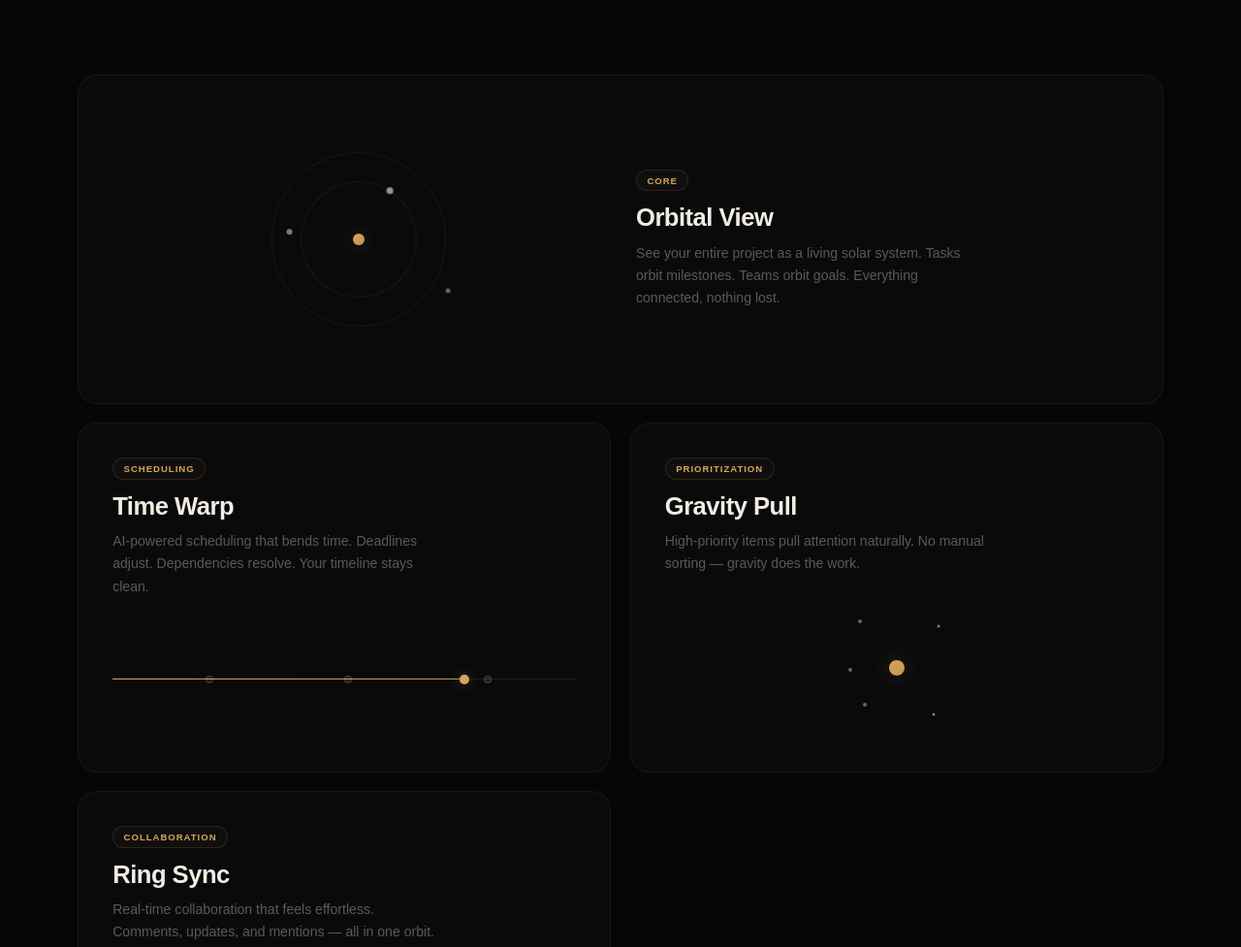
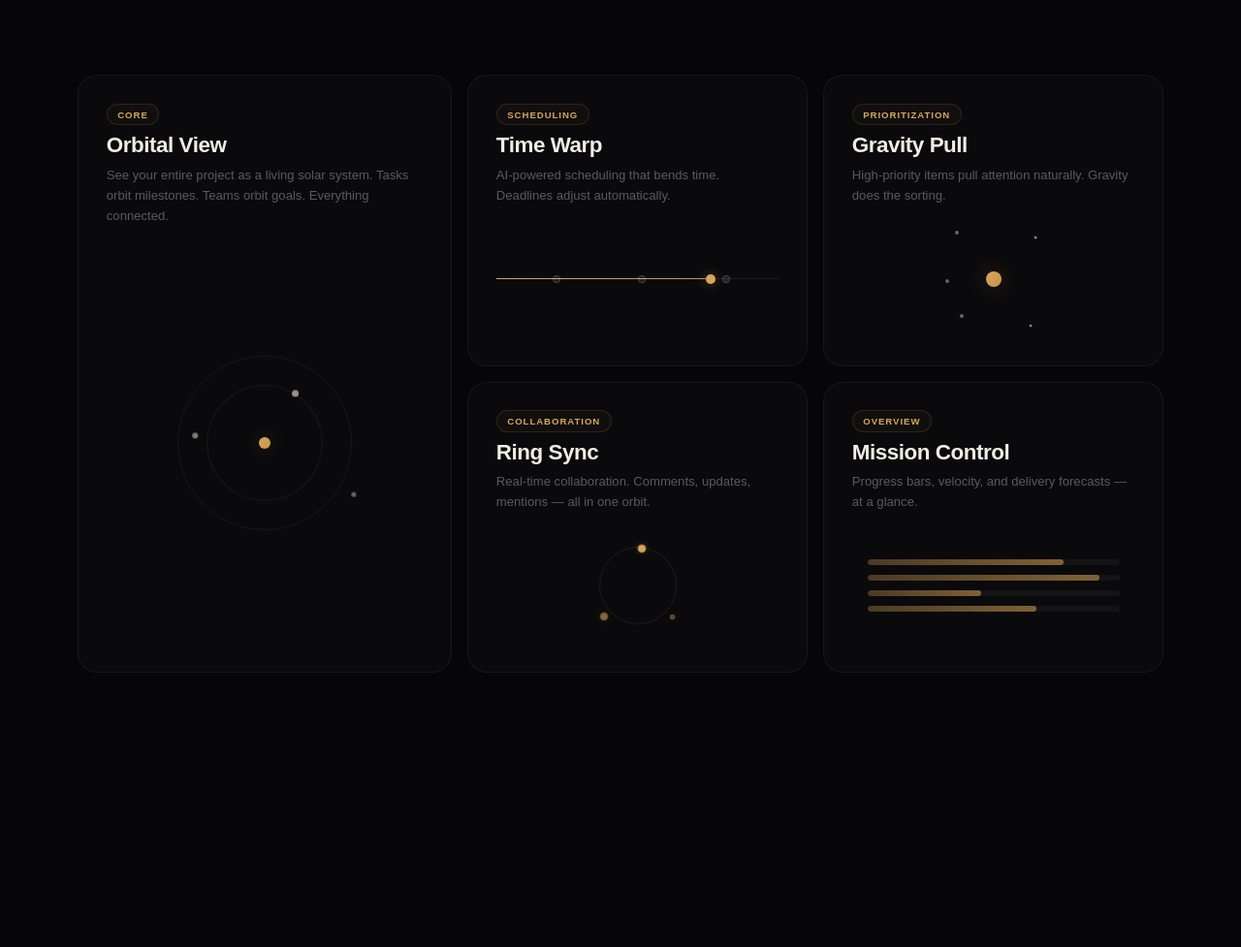
Before and after one commit to Leonxlnx/saturn, a website built with Vite: page index.html in a window 1280 px wide. Shown: the part 1211-2188 px from the top of the page at 97% size. After the commit the page ends 2001 px from the top, so only its background shows below. Built offline with nearby package versions, Linux system fonts and the light colour scheme; a web font is replaced by a local one.

Commit message:
bento: 3-col tight grid, card A tall left with B+C and D+E filling right, compact

```diff
--- a/index.html
+++ b/index.html
@@ -133,11 +133,17 @@
         around.</p>
     </div>
 
-    <!-- Bento grid -->
+    <!-- Bento grid — 3 cols, tight -->
     <div class="bento">
 
-      <!-- Card 1 — LARGE -->
-      <div class="bento-card bento-lg" data-feat>
+      <!-- Card 1 — TALL LEFT (row 1-2, col 1) -->
+      <div class="bento-card bento-a" data-feat>
+        <div class="bc-content">
+          <span class="bc-tag">Core</span>
+          <h3 class="bc-title">Orbital View</h3>
+          <p class="bc-desc">See your entire project as a living solar system. Tasks orbit milestones. Teams orbit
+            goals. Everything connected.</p>
+        </div>
         <div class="bc-visual">
           <div class="bc-orbit-graphic">
             <div class="bc-ring"></div>
@@ -148,21 +154,14 @@
             <div class="bc-sat bc-sat-3"></div>
           </div>
         </div>
-        <div class="bc-content">
-          <span class="bc-tag">Core</span>
-          <h3 class="bc-title">Orbital View</h3>
-          <p class="bc-desc">See your entire project as a living solar system. Tasks orbit milestones. Teams orbit
-            goals. Everything connected, nothing lost.</p>
-        </div>
       </div>
 
-      <!-- Card 2 — MEDIUM -->
-      <div class="bento-card bento-md" data-feat>
+      <!-- Card 2 — TOP RIGHT (row 1, col 2) -->
+      <div class="bento-card bento-b" data-feat>
         <div class="bc-content">
           <span class="bc-tag">Scheduling</span>
           <h3 class="bc-title">Time Warp</h3>
-          <p class="bc-desc">AI-powered scheduling that bends time. Deadlines adjust. Dependencies resolve. Your
-            timeline stays clean.</p>
+          <p class="bc-desc">AI-powered scheduling that bends time. Deadlines adjust automatically.</p>
         </div>
         <div class="bc-visual bc-visual-sm">
           <div class="bc-timeline">
@@ -175,13 +174,12 @@
         </div>
       </div>
 
-      <!-- Card 3 — MEDIUM -->
-      <div class="bento-card bento-md" data-feat>
+      <!-- Card 3 — TOP RIGHT (row 1, col 3) -->
+      <div class="bento-card bento-c" data-feat>
         <div class="bc-content">
           <span class="bc-tag">Prioritization</span>
           <h3 class="bc-title">Gravity Pull</h3>
-          <p class="bc-desc">High-priority items pull attention naturally. No manual sorting — gravity does the work.
-          </p>
+          <p class="bc-desc">High-priority items pull attention naturally. Gravity does the sorting.</p>
         </div>
         <div class="bc-visual bc-visual-sm">
           <div class="bc-gravity">
@@ -195,13 +193,12 @@
         </div>
       </div>
 
-      <!-- Card 4 — MEDIUM -->
-      <div class="bento-card bento-md" data-feat>
+      <!-- Card 4 — BOTTOM (row 2, col 2) -->
+      <div class="bento-card bento-d" data-feat>
         <div class="bc-content">
           <span class="bc-tag">Collaboration</span>
           <h3 class="bc-title">Ring Sync</h3>
-          <p class="bc-desc">Real-time collaboration that feels effortless. Comments, updates, and mentions — all in one
-            orbit.</p>
+          <p class="bc-desc">Real-time collaboration. Comments, updates, mentions — all in one orbit.</p>
         </div>
         <div class="bc-visual bc-visual-sm">
           <div class="bc-sync">
@@ -213,9 +210,14 @@
         </div>
       </div>
 
-      <!-- Card 5 — LARGE -->
-      <div class="bento-card bento-lg" data-feat>
-        <div class="bc-visual">
+      <!-- Card 5 — BOTTOM RIGHT (row 2, col 3) -->
+      <div class="bento-card bento-e" data-feat>
+        <div class="bc-content">
+          <span class="bc-tag">Overview</span>
+          <h3 class="bc-title">Mission Control</h3>
+          <p class="bc-desc">Progress bars, velocity, and delivery forecasts — at a glance.</p>
+        </div>
+        <div class="bc-visual bc-visual-sm">
           <div class="bc-dashboard">
             <div class="bc-dash-row">
               <div class="bc-dash-bar" style="--w: 78%;"></div>
@@ -229,16 +231,7 @@
             <div class="bc-dash-row">
               <div class="bc-dash-bar" style="--w: 67%;"></div>
             </div>
-            <div class="bc-dash-row">
-              <div class="bc-dash-bar" style="--w: 88%;"></div>
-            </div>
           </div>
-        </div>
-        <div class="bc-content">
-          <span class="bc-tag">Overview</span>
-          <h3 class="bc-title">Mission Control</h3>
-          <p class="bc-desc">One dashboard to rule them all. Real-time progress bars, team velocity, and delivery
-            forecasts — at a glance.</p>
         </div>
       </div>
 
--- a/src/style.css
+++ b/src/style.css
@@ -622,11 +622,12 @@ body:hover .aurora {
   transform: translateY(20px);
 }
 
-/* --- Bento Grid --- */
+/* --- Bento Grid — 3 cols, tight --- */
 .bento {
   display: grid;
-  grid-template-columns: repeat(2, 1fr);
-  gap: 1.2rem;
+  grid-template-columns: 1.1fr 1fr 1fr;
+  grid-template-rows: 1fr 1fr;
+  gap: 1rem;
 }
 
 .bento-card {
@@ -634,8 +635,11 @@ body:hover .aurora {
   border-radius: 20px;
   background: rgba(242, 237, 228, 0.02);
   border: 1px solid rgba(242, 237, 228, 0.05);
-  padding: 2.2rem;
+  padding: 1.8rem;
   overflow: hidden;
+  display: flex;
+  flex-direction: column;
+  gap: 1rem;
   transition: transform 0.5s cubic-bezier(0.16, 1, 0.3, 1), border-color 0.4s ease;
   opacity: 0;
   transform: translateY(40px);
@@ -663,20 +667,31 @@ body:hover .aurora {
   opacity: 1;
 }
 
-.bento-lg {
-  grid-column: span 2;
-  display: grid;
-  grid-template-columns: 1fr 1fr;
-  gap: 2rem;
-  align-items: center;
-  min-height: 340px;
+/* Grid placement */
+.bento-a {
+  grid-column: 1;
+  grid-row: 1 / 3;
+  justify-content: space-between;
 }
 
-.bento-md {
-  display: flex;
-  flex-direction: column;
-  gap: 1.5rem;
-  min-height: 320px;
+.bento-b {
+  grid-column: 2;
+  grid-row: 1;
+}
+
+.bento-c {
+  grid-column: 3;
+  grid-row: 1;
+}
+
+.bento-d {
+  grid-column: 2;
+  grid-row: 2;
+}
+
+.bento-e {
+  grid-column: 3;
+  grid-row: 2;
 }
 
 .bc-tag {
@@ -690,38 +705,39 @@ body:hover .aurora {
   border-radius: 100px;
   border: 1px solid rgba(201, 148, 74, 0.15);
   background: rgba(201, 148, 74, 0.04);
-  margin-bottom: 0.8rem;
+  margin-bottom: 0.5rem;
   width: fit-content;
 }
 
 .bc-title {
   font-family: 'Cabinet Grotesk', sans-serif;
-  font-size: 1.6rem;
+  font-size: 1.4rem;
   font-weight: 700;
   letter-spacing: -0.02em;
   color: var(--cream);
-  margin-bottom: 0.65rem;
+  margin-bottom: 0.4rem;
 }
 
 .bc-desc {
-  font-size: 0.88rem;
-  line-height: 1.65;
+  font-size: 0.82rem;
+  line-height: 1.6;
   color: rgba(242, 237, 228, 0.35);
-  max-width: 340px;
 }
 
 .bc-visual {
   display: flex;
   align-items: center;
   justify-content: center;
-  min-height: 200px;
+  flex: 1;
+  min-height: 100px;
   position: relative;
 }
 
 .bc-visual-sm {
   flex: 1;
-  min-height: 120px;
+  min-height: 80px;
 }
+
 
 /* ---- Orbital View ---- */
 .bc-orbit-graphic {
@@ -1144,16 +1160,16 @@ body:hover .aurora {
 
   .bento {
     grid-template-columns: 1fr;
+    grid-template-rows: auto;
   }
 
-  .bento-lg {
-    grid-column: span 1;
-    grid-template-columns: 1fr;
-    min-height: auto;
-  }
-
-  .bento-lg .bc-visual {
-    min-height: 160px;
+  .bento-a,
+  .bento-b,
+  .bento-c,
+  .bento-d,
+  .bento-e {
+    grid-column: 1;
+    grid-row: auto;
   }
 
   .features {
@@ -1186,6 +1202,6 @@ body:hover .aurora {
   }
 
   .bento-card {
-    padding: 1.5rem;
+    padding: 1.2rem;
   }
 }
```
